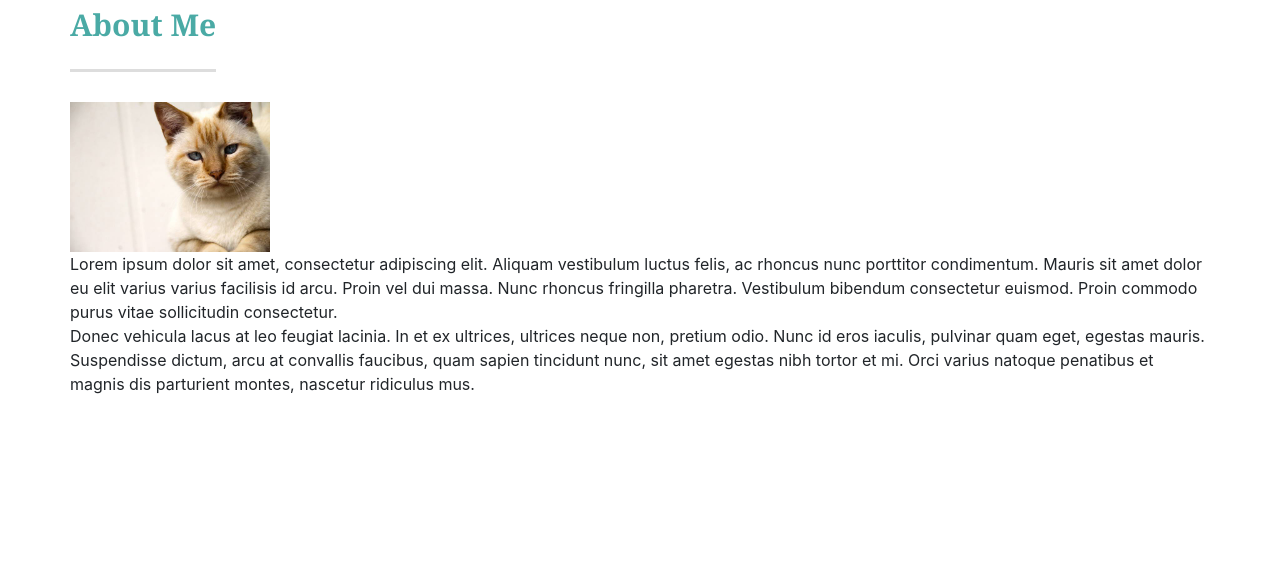
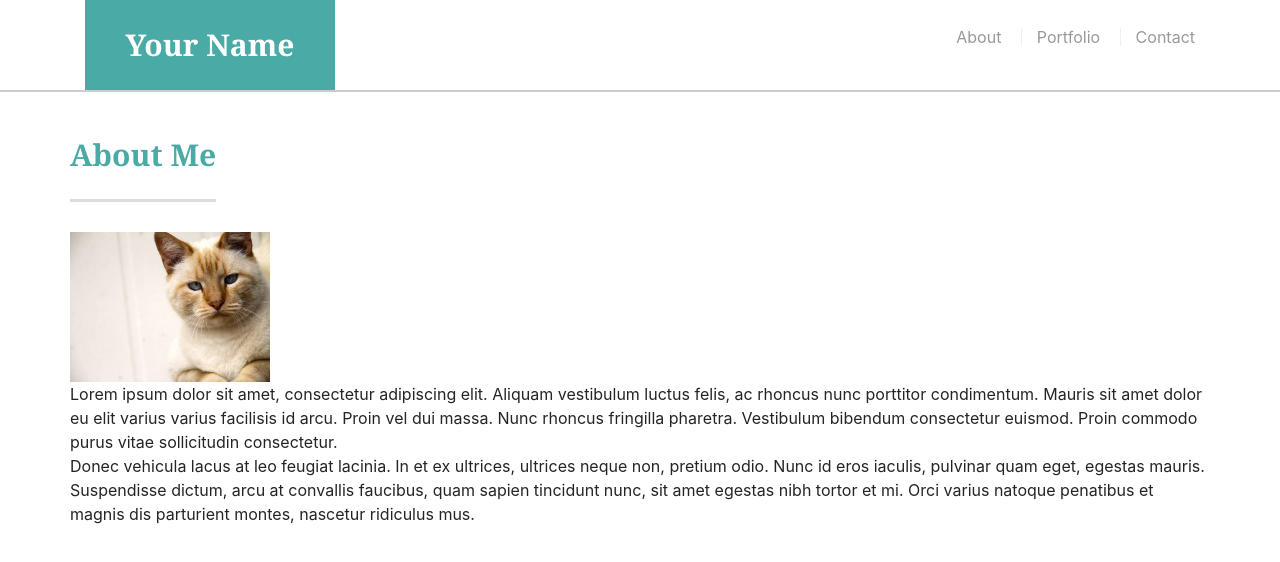
Before and after one commit to VJNap/bootstrap-portfolio, a plain HTML site: page index.html in a window 1280 px wide. Drawn offline with nearby package versions, Linux system fonts and the light colour scheme.

Commit message:
Added meta link to index.html

```diff
--- a/index.html
+++ b/index.html
@@ -7,11 +7,12 @@
   <link href="https://stackpath.bootstrapcdn.com/bootstrap/4.3.1/css/bootstrap.min.css" rel="stylesheet"
     integrity="sha384-ggOyR0iXCbMQv3Xipma34MD+dH/1fQ784/j6cY/iJTQUOhcWr7x9JvoRxT2MZw1T" crossorigin="anonymous">
   <link rel="stylesheet" type="text/css" href="assets/css/style.css">
+  <meta name="viewport" content="width=device-width, initial-scale=1.0">
 </head>
 
 <body>
 
-  <!-- <header id="masthead">
+  <header id="masthead">
     <div class="container">
       <a href="index.html" id="logo">Your Name</a>
       <nav>
@@ -20,9 +21,9 @@
         <a href="contact.html">Contact</a>
       </nav>
     </div>
-  </header> -->
-  <!-- id="main-container"  -->
-  <div class="container">
+  </header>
+
+  <div id="main-container" class="container">
     <!-- <section class="main-section"> -->
 
     <div class="row">
```
